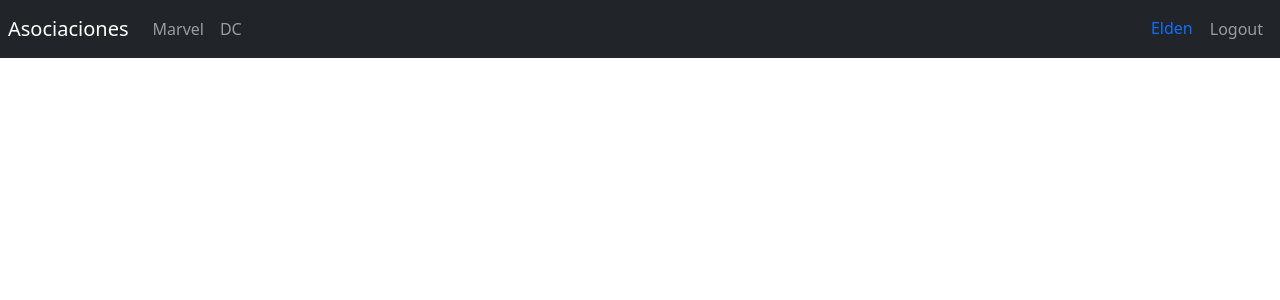
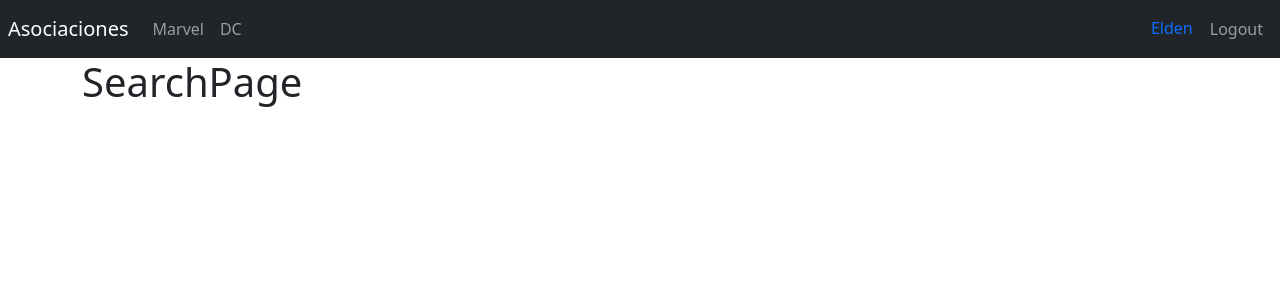
Before and after one commit to EmilianoCBE/heroes-spa, a React (Vite) app: page /search in a window 1280 px wide. Shown: the top 300 px of the page. Built offline with nearby package versions, Linux system fonts and the light colour scheme.

Commit message:
Router 2 added

```diff
--- a/src/heroes/pages/DcPage.jsx
+++ b/src/heroes/pages/DcPage.jsx
@@ -1,9 +1,6 @@
-import React from 'react'
 
-const DcPage = () => {
+export const DcPage = () => {
   return (
     <h1>DcPage</h1>
   )
 }
-
-export default DcPage
--- /dev/null
+++ b/src/heroes/pages/HeroPage.jsx
@@ -0,0 +1,6 @@
+
+export const HeroPage = () => {
+  return (
+    <h1>HeroPage</h1>
+  )
+}
--- a/src/heroes/pages/MarvelPage.jsx
+++ b/src/heroes/pages/MarvelPage.jsx
@@ -1,9 +1,6 @@
-import React from 'react'
 
-const MarvelPage = () => {
+export const MarvelPage = () => {
   return (
     <h1>MarvelPage</h1>
   )
 }
-
-export default MarvelPage
--- /dev/null
+++ b/src/heroes/pages/SearchPage.jsx
@@ -0,0 +1,6 @@
+
+export const SearchPage = () => {
+  return (
+    <h1>SearchPage</h1>
+  )
+}
--- /dev/null
+++ b/src/heroes/pages/index.js
@@ -0,0 +1,5 @@
+
+export *  from './DcPage'
+export *  from './MarvelPage'
+export *  from './SearchPage'
+export *  from './HeroPage'
--- /dev/null
+++ b/src/heroes/routes/HeroesRoutes.jsx
@@ -0,0 +1,26 @@
+import { Navbar } from '../../ui'
+import { Navigate, Route, Routes } from 'react-router-dom'
+import { MarvelPage, DcPage, SearchPage, HeroPage } from '../pages'
+
+
+const HeroesRoutes = () => {
+  return (
+    <>
+        <Navbar />
+
+        <div className="container">
+            <Routes>
+                <Route path="marvel" element={<MarvelPage />}/>
+                <Route path="dc" element={<DcPage />}/>
+
+                <Route path="search" element={<SearchPage />}/>
+                <Route path="hero" element={<HeroPage />}/>
+
+                <Route path="/" element={<Navigate to={"/marvel"} />}/>
+            </Routes>
+        </div>
+    </>
+  )
+}
+
+export default HeroesRoutes
--- a/src/router/AppRouter.jsx
+++ b/src/router/AppRouter.jsx
@@ -1,19 +1,15 @@
-import { Navigate, Route, Routes } from 'react-router-dom'
+import {Route, Routes } from 'react-router-dom'
 import LoginPage from '../auth/pages/LoginPage'
-import DcPage from '../heroes/pages/DcPage'
-import MarvelPage from '../heroes/pages/MarvelPage'
-import {Navbar} from '../ui'
+import HeroesRoutes from '../heroes/routes/HeroesRoutes'
 
 const AppRouter = () => {
   return (
     <>
-      <Navbar />
         <Routes>
-            <Route path="marvel" element={<MarvelPage />}/>
-            <Route path="dc" element={<DcPage />}/>
             <Route path="login" element={<LoginPage />}/>
 
-            <Route path="/" element={<Navigate to={"/marvel"} />}/>
+            <Route path="/*" element={<HeroesRoutes />}/>
+
         </Routes>
     </>
   )
```
